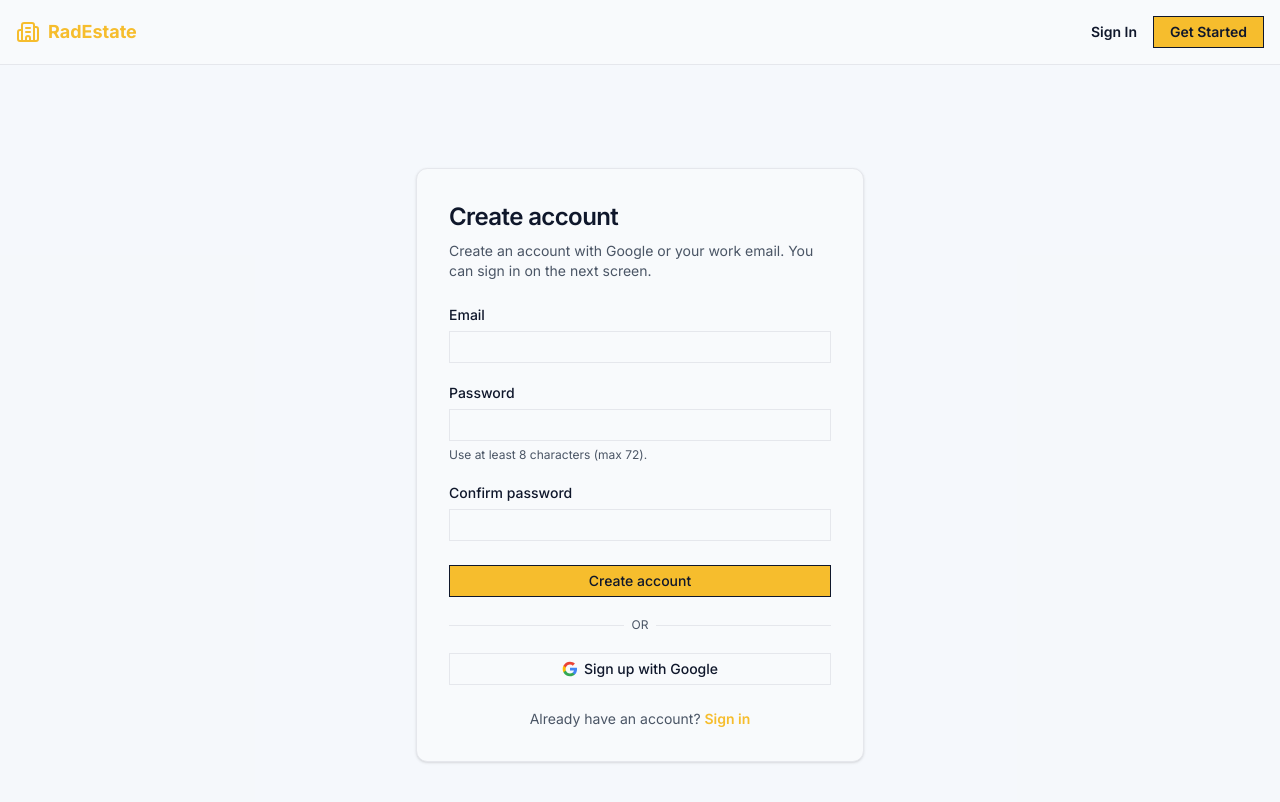
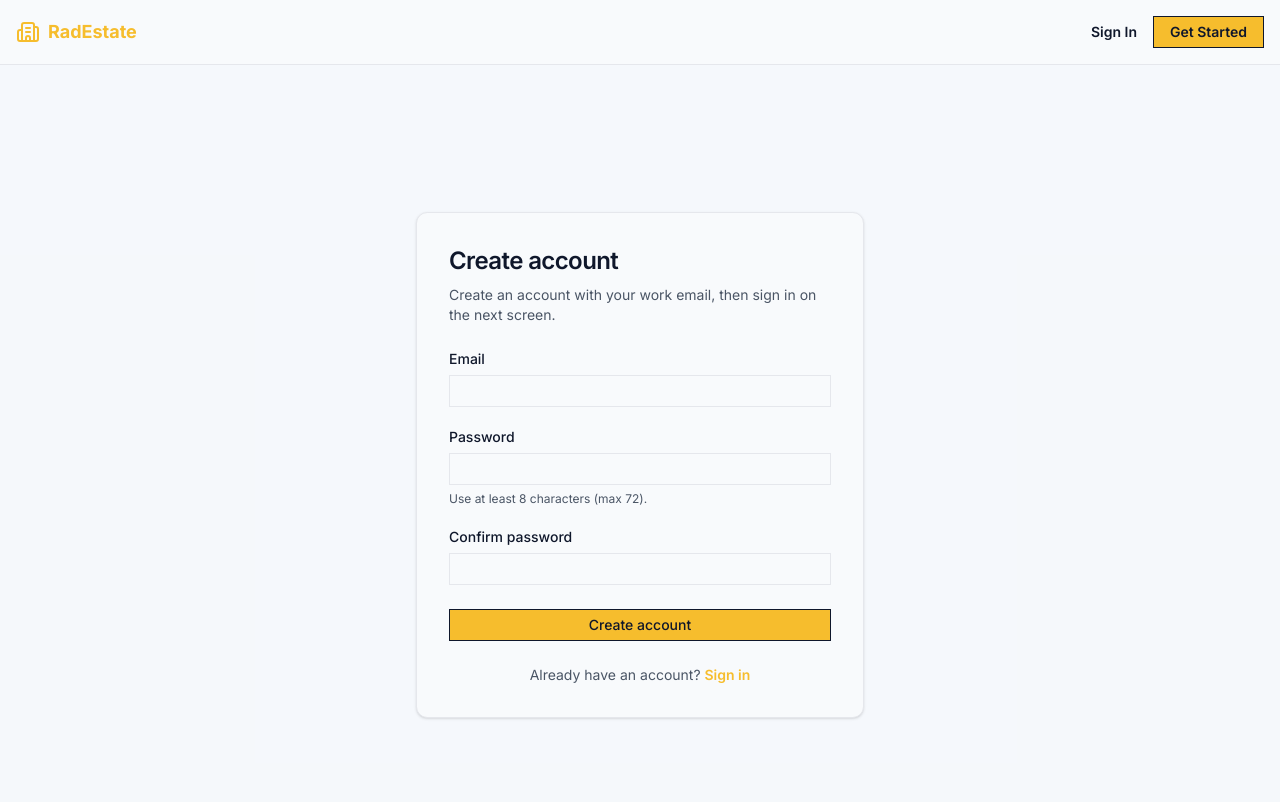
Before and after one commit to radcrew/real-estate-consultant, a Next.js app in the folder frontend/: page /sign-up in a window 1280 px wide. Shown: the top 802 px of the page. Built offline with nearby package versions, Linux system fonts and the light colour scheme; no server answers.

Commit message:
refactor: simplify Google authentication flow

```diff
--- a/frontend/app/(auth)/sign-up/page.tsx
+++ b/frontend/app/(auth)/sign-up/page.tsx
@@ -13,7 +13,7 @@ const SignUpPage = () => (
   <div className="flex flex-col gap-6">
     <AuthPageTitle
       title="Create account"
-      description="Create an account with Google or your work email. You can sign in on the next screen."
+      description="Create an account with your work email, then sign in on the next screen."
     />
     <SignUpForm />
     <AuthPageFooter
--- a/frontend/components/auth/forms/button.tsx
+++ b/frontend/components/auth/forms/button.tsx
@@ -6,17 +6,13 @@ import { Button } from "@components/ui/buttons";
 import { useAuth } from "@contexts/auth";
 
 type GoogleAuthButtonProps = {
-  type?: "sign-in" | "sign-up";
   label?: string;
 };
 
 export const GoogleAuthButton = ({
-  type = "sign-in",
   label = "Continue with Google",
 }: GoogleAuthButtonProps) => {
-  const { signInWithGoogle, signUpWithGoogle, isSubmitting } = useAuth();
-  const handleClick =
-    type === "sign-up" ? signUpWithGoogle : signInWithGoogle;
+  const { signInWithGoogle, isSubmitting } = useAuth();
 
   return (
     <Button
@@ -24,7 +20,7 @@ export const GoogleAuthButton = ({
       variant="outline"
       className="w-full"
       disabled={isSubmitting}
-      onClick={handleClick}
+      onClick={signInWithGoogle}
     >
       <Image
         src="/icons/google.svg"
--- a/frontend/components/auth/forms/sign-up.tsx
+++ b/frontend/components/auth/forms/sign-up.tsx
@@ -7,10 +7,8 @@ import { Button } from "@components/ui/buttons";
 import { useAuth } from "@contexts/auth";
 
 import { AuthFormError } from "./error";
-import { AuthFormDivider } from "./divider";
 import { EmailField } from "../fields/email";
 import { PasswordField } from "../fields/password";
-import { GoogleAuthButton } from "./button";
 
 export const SignUpForm = () => {
   const router = useRouter();
@@ -76,10 +74,6 @@ export const SignUpForm = () => {
           {isSubmitting ? "Creating account…" : "Create account"}
         </Button>
       </form>
-
-      <AuthFormDivider />
-
-      <GoogleAuthButton type="sign-up" label="Sign up with Google" />
     </div>
   );
 };
--- a/frontend/contexts/auth.tsx
+++ b/frontend/contexts/auth.tsx
@@ -37,7 +37,6 @@ export type AuthContextValue = {
   signIn: (credentials: AuthCredentials, onSuccess: () => void) => Promise<void>;
   signInWithGoogle: () => Promise<void>;
   signUp: (credentials: AuthCredentials, onSuccess: () => void) => Promise<void>;
-  signUpWithGoogle: () => Promise<void>;
   error: string | null;
   isSubmitting: boolean;
 };
@@ -91,7 +90,7 @@ export const AuthProvider = ({ children }: AuthProviderProps) => {
     [],
   );
 
-  const startGoogleOAuth = useCallback(async (type: "sign-in" | "sign-up") => {
+  const startGoogleOAuth = useCallback(async () => {
     if (googleOAuthInFlightRef.current) {
       return;
     }
@@ -106,12 +105,6 @@ export const AuthProvider = ({ children }: AuthProviderProps) => {
         provider: "google",
         options: {
           redirectTo: `${window.location.origin}${OAUTH_CALLBACK_PATH}`,
-          queryParams:
-            type === "sign-up"
-              ? {
-                  prompt: "select_account",
-                }
-              : undefined,
         },
       });
 
@@ -127,11 +120,7 @@ export const AuthProvider = ({ children }: AuthProviderProps) => {
         return;
       }
 
-      setError(
-        type === "sign-up"
-          ? "Could not start Google sign-up."
-          : "Could not start Google sign-in.",
-      );
+      setError("Could not start Google sign-in.");
       setSubmitting(false);
       googleOAuthInFlightRef.current = false;
     } catch (err) {
@@ -162,15 +151,7 @@ export const AuthProvider = ({ children }: AuthProviderProps) => {
     [],
   );
 
-  const signInWithGoogle = useCallback(
-    () => startGoogleOAuth("sign-in"),
-    [startGoogleOAuth],
-  );
-
-  const signUpWithGoogle = useCallback(
-    () => startGoogleOAuth("sign-up"),
-    [startGoogleOAuth],
-  );
+  const signInWithGoogle = useCallback(() => startGoogleOAuth(), [startGoogleOAuth]);
 
   const signOut = useCallback(() => {
     clearSession();
@@ -199,7 +180,6 @@ export const AuthProvider = ({ children }: AuthProviderProps) => {
         signIn,
         signInWithGoogle,
         signUp,
-        signUpWithGoogle,
         signOut,
         refresh,
         error,
```
